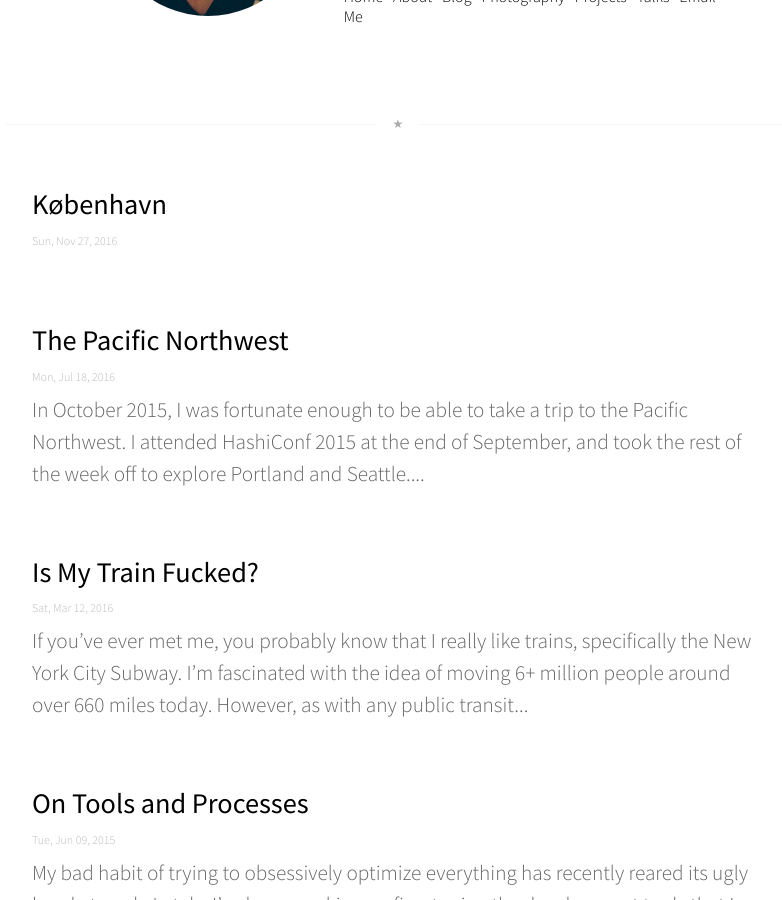
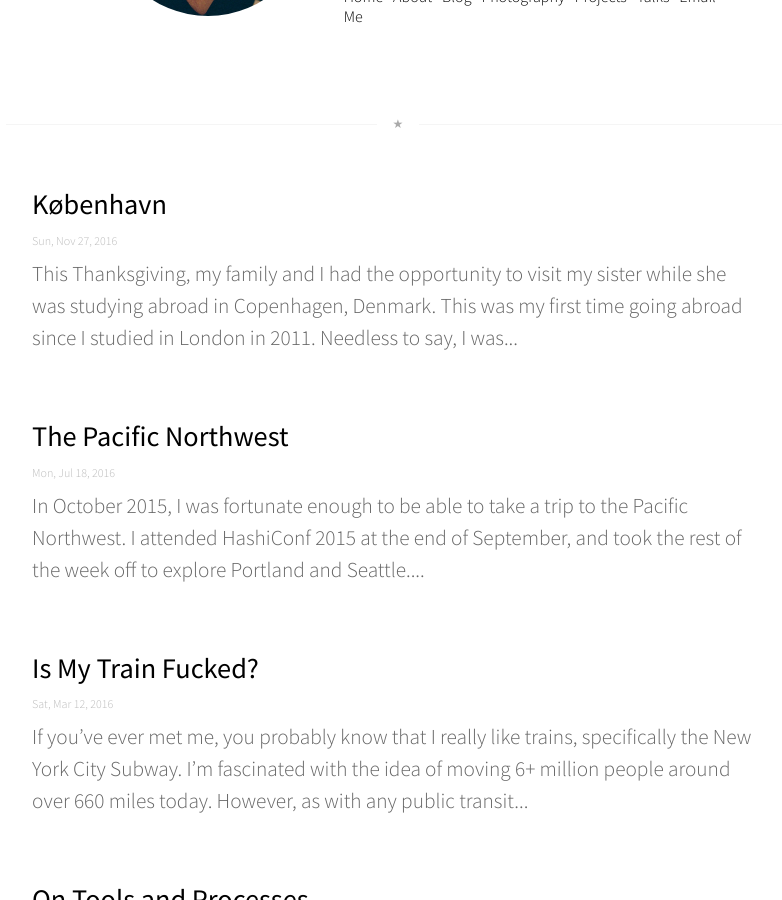
Before and after one commit to Cbeck527/becker.am, a Jekyll site: the page built from src/blog/index.md, in a window 1280 px wide and 900 px high, scrolled down 302 px. Shown: the whole window, without its empty margins (242-1024 px from the left). Built offline with Jekyll 4.4.1, drawn with Linux system fonts in a browser that asks for light colours; nearby versions of some CDN libraries; part of the change alters nothing that is shown.

Commit message:
Add Copenhagen post

```diff
--- a/src/_posts/2016-11-27-kobenhavn.md
+++ b/src/_posts/2016-11-27-kobenhavn.md
@@ -5,7 +5,34 @@ date:   2016-11-27
 header_image: "/images/headers/2016-11-27-kobenhavn.jpg"
 ---
 
+This Thanksgiving, my family and I had the opportunity to visit my sister while
+she was studying abroad in Copenhagen, Denmark. This was my first time going
+abroad since I studied in London in 2011. Needless to say, I was very excited to
+visit Denmark and see Katie, but I was less-than-ecstatic about the 8 hour
+flight to and from.
+
 ![{{ page.title }}]({{ site.blog_image_url }}/{{ page.date | date: "%F" }}-{{ page.title | downcase }}/1.jpg)
+
+While we were there, I shot two rolls of film. I ended up running out of film
+and didn't have a backup! Almost magically, we turned the corner
+and [Photografica](http://www.photografica.com/) was there waiting for me. I ran
+inside and was able to pick up a roll of
+[AgfaPhoto Vista 400](http://www.agfaphoto.org/appc/content_manager/page.php?ID=193740&dbc=c354311afdec5ba2db31a90894620a96).
+I was super unfamiliar with this stock, so some of my images came out pretty
+dark. Thankfully, I was able to rescue most of them in Lightroom.
+
+![{{ page.title }}]({{ site.blog_image_url }}/{{ page.date | date: "%F" }}-{{ page.title | downcase }}/2.jpg)
+
+![{{ page.title }}]({{ site.blog_image_url }}/{{ page.date | date: "%F" }}-{{ page.title | downcase }}/10.jpg)
+
+One of my favorite days was when we visited Christiansborg Palace. The artwork
+and architecture was so intricate and beautiful. We must have gone at a very
+unpopular time, because we basically had the entire palace to ourselves. It was
+surreal to
+
+Fun fact: this is the 3rd palace that has been built. The first two burned down
+in fires. I was initially really impressed by how clean and modern everything
+looked, but then I learned that they had two chances to make it nice!
 
 ![{{ page.title }}]({{ site.blog_image_url }}/{{ page.date | date: "%F" }}-{{ page.title | downcase }}/3.jpg)
 
@@ -13,12 +40,13 @@ header_image: "/images/headers/2016-11-27-kobenhavn.jpg"
 
 ![{{ page.title }}]({{ site.blog_image_url }}/{{ page.date | date: "%F" }}-{{ page.title | downcase }}/5.jpg)
 
-![{{ page.title }}]({{ site.blog_image_url }}/{{ page.date | date: "%F" }}-{{ page.title | downcase }}/2.jpg)
+![{{ page.title }}]({{ site.blog_image_url }}/{{ page.date | date: "%F" }}-{{ page.title | downcase }}/6.jpg)
 
-![{{ page.title }}]({{ site.blog_image_url }}/{{ page.date | date: "%F" }}-{{ page.title | downcase }}/6.jpg)
+On our last night, we spent some time in Denmark's most famous amusement park,
+Tivoli. This park was also an inspiration for Walt Disney's Disney Land!
 
 ![{{ page.title }}]({{ site.blog_image_url }}/{{ page.date | date: "%F" }}-{{ page.title | downcase }}/7.jpg)
 
 ![{{ page.title }}]({{ site.blog_image_url }}/{{ page.date | date: "%F" }}-{{ page.title | downcase }}/8.jpg)
 
-![{{ page.title }}]({{ site.blog_image_url }}/{{ page.date | date: "%F" }}-{{ page.title | downcase }}/10.jpg)
+![{{ page.title }}]({{ site.blog_image_url }}/{{ page.date | date: "%F" }}-{{ page.title | downcase }}/9.jpg)
```
